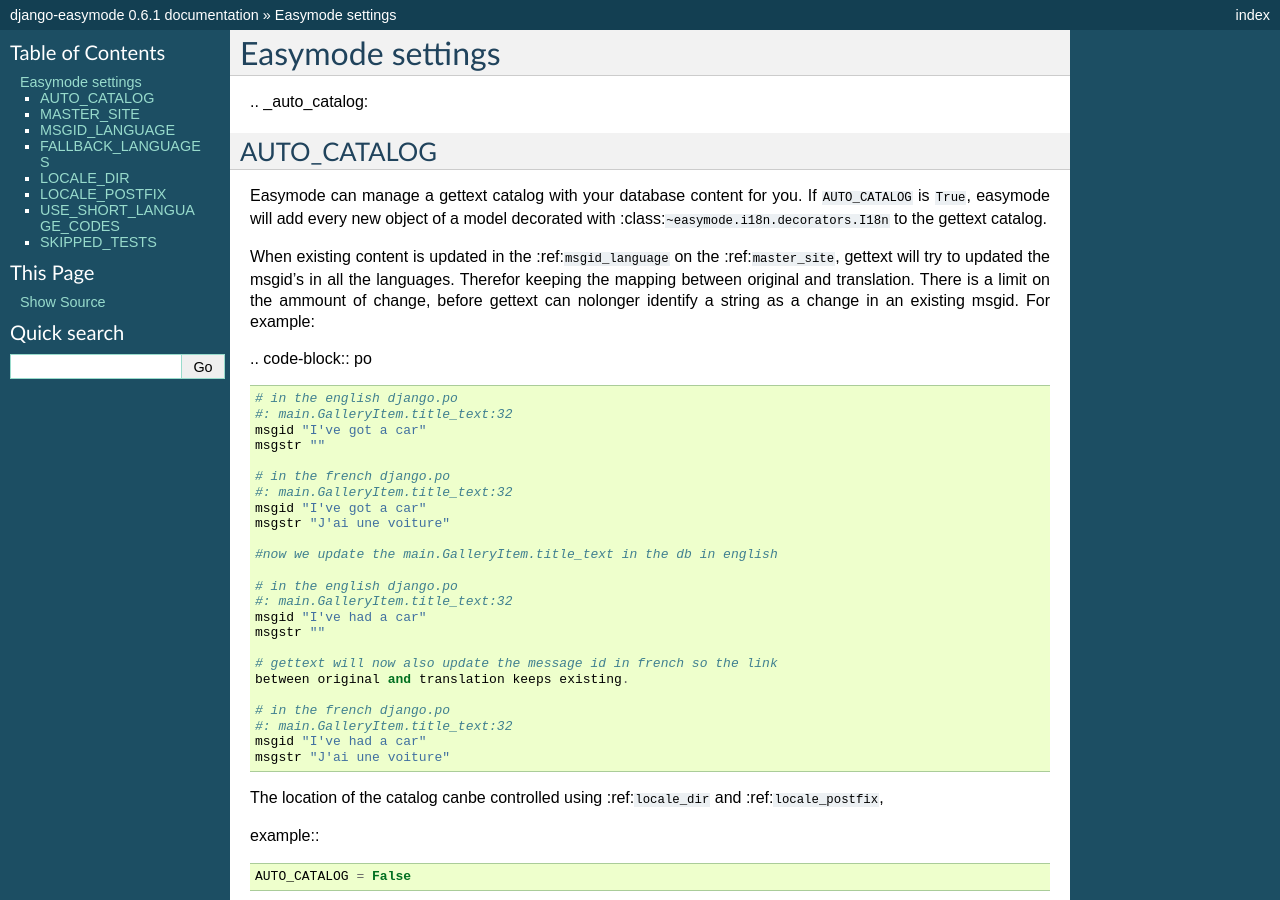
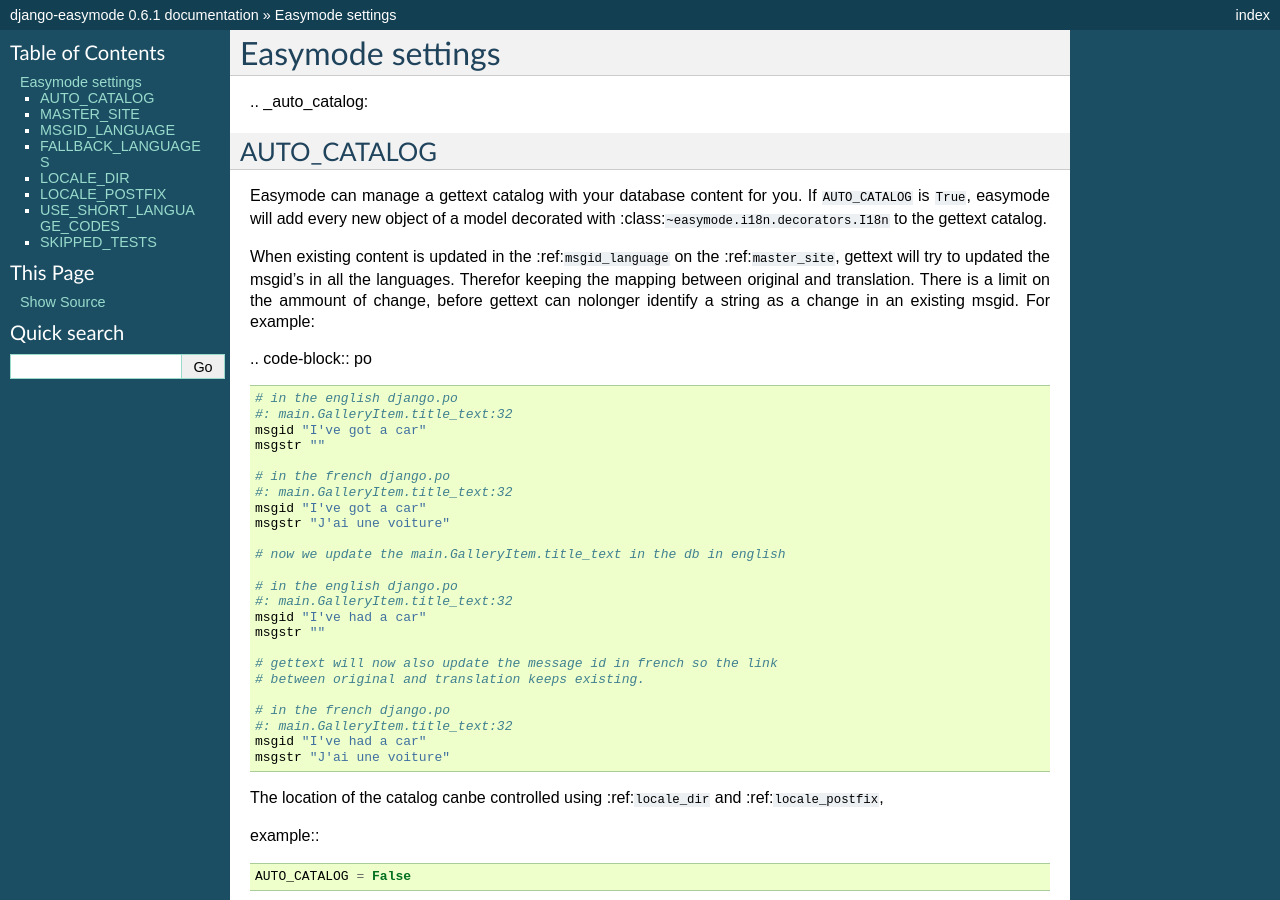
Before and after one commit to specialunderwear/django-easymode, a Sphinx documentation site: the page built from docs/settings.md, in a window 1280 px wide and 900 px high. Built offline with Sphinx 7.4.7, drawn with Linux system fonts in a browser that asks for light colours.

Commit message:
Added syntax highlighting for po files

```diff
--- a/docs/settings.md
+++ b/docs/settings.md
@@ -29,7 +29,7 @@
     msgid "I've got a car"
     msgstr "J'ai une voiture"
 
-    #now we update the main.GalleryItem.title_text in the db in english
+    # now we update the main.GalleryItem.title_text in the db in english
 
     # in the english django.po
     #: main.GalleryItem.title_text:32
@@ -37,7 +37,7 @@
     msgstr ""
 
     # gettext will now also update the message id in french so the link
-    between original and translation keeps existing.
+    # between original and translation keeps existing.
 
     # in the french django.po
     #: main.GalleryItem.title_text:32
@@ -118,12 +118,12 @@
 
 The ``FALLBACK_LANGUAGES`` is a dictionary of values that looks like this::
 
-    FALLBACK_LANGUAGES = (
+    FALLBACK_LANGUAGES = {
         'en': [],
         'hu': ['en'],
         'be': ['en'],
-        'ff' :['hu','en']
-    )
+        'ff': ['hu','en']
+    }
 
 Any string that is not translated in 'ff' will be taken from the 'hu' language.
 If the 'hu' also has no translation, finally it will be taken from 'en'.
```
